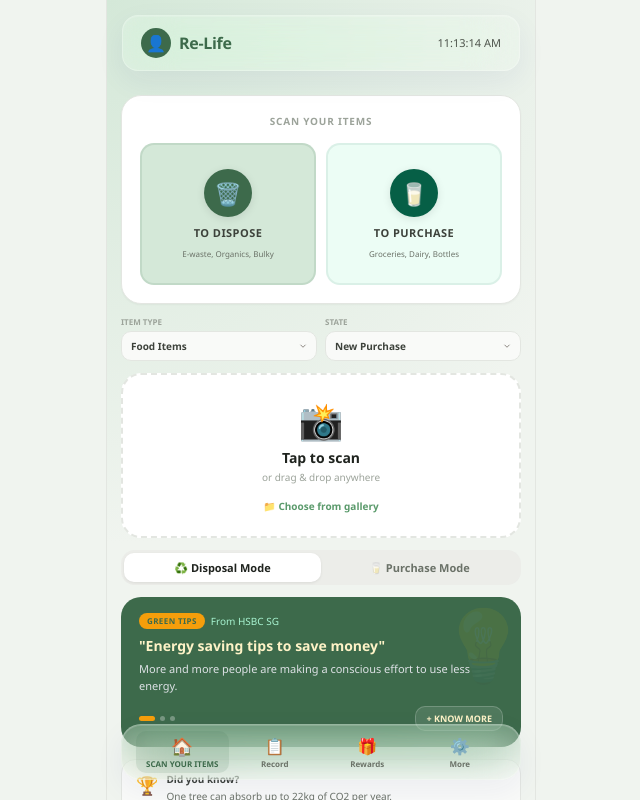
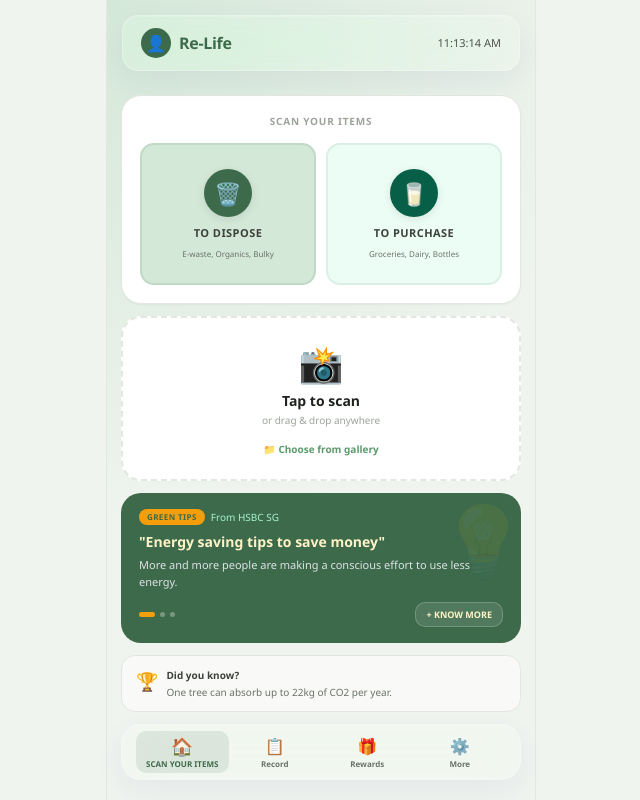
Before and after one commit to fawhfi/re-life, a FastAPI app: page / in a window 1280 px wide. Shown: the whole page, without its empty margins (319-959 px from the left). Run offline with FastAPI, Linux system fonts and the light colour scheme; some libraries are stand-ins or nearby versions.

Commit message:
cleanup: remove mode switcher and schema row, simplify to scan buttons only

```diff
--- a/static/app.js
+++ b/static/app.js
@@ -423,25 +423,16 @@ function navigateTo(name) {
 
 function startScanningMode(mode) {
     state.scanMode = mode;
+    // Dispose defaults: food + about to expire; Purchase defaults: food + new
+    state.itemType = mode === 'dispose' ? 'food' : 'food';
+    state.itemState = mode === 'dispose' ? 'expire' : 'new';
     navigateTo('home');
     setScanModeUI(mode);
 }
 
 function setScanModeUI(mode) {
     state.scanMode = mode;
-    document.querySelectorAll('.mode-switcher button').forEach(b => b.classList.remove('is-active'));
-    const btn = document.getElementById(`mode-${mode}`);
-    if (btn) btn.classList.add('is-active');
 }
-
-function updateItemType() {
-    state.itemType = document.getElementById('schema-item-type').value;
-}
-
-function updateItemState() {
-    state.itemState = document.getElementById('schema-item-state').value;
-}
-
 
 // ═══════════════════════════════════════════════════════════════════════
 // 8. FILE UPLOAD
--- a/static/style.css
+++ b/static/style.css
@@ -434,13 +434,6 @@ body {
     transform: translateX(20px);
 }
 
-/* ── Schema Selector ───────────────────────────────────────────────── */
-.schema-row {
-    display: grid;
-    grid-template-columns: 1fr 1fr;
-    gap: 8px;
-}
-
 .select-field {
     width: 100%;
     padding: 7px 9px;
@@ -548,34 +541,6 @@ body {
     display: flex;
     align-items: center;
     justify-content: center;
-}
-
-/* ── Mode Switcher ─────────────────────────────────────────────────── */
-.mode-switcher {
-    display: flex;
-    background: rgba(231, 229, 228, 0.5);
-    padding: 3px;
-    border-radius: var(--radius-md);
-}
-
-.mode-switcher button {
-    flex: 1;
-    padding: 7px;
-    font-size: 11px;
-    font-weight: 700;
-    border: none;
-    border-radius: var(--radius-sm);
-    cursor: pointer;
-    transition: all 0.2s;
-    background: transparent;
-    color: var(--color-gray-500);
-    font-family: inherit;
-}
-
-.mode-switcher button.is-active {
-    background: var(--color-white);
-    color: var(--color-gray-800);
-    box-shadow: 0 1px 3px rgba(0, 0, 0, 0.08);
 }
 
 /* ── Record Card ───────────────────────────────────────────────────── */
@@ -1893,20 +1858,6 @@ body:has(.camera-modal.is-shown) .app-header,
     background: var(--color-gray-100);
 }
 
-[data-theme="dark"] .mode-switcher {
-    background: rgba(255, 255, 255, 0.04);
-}
-
-[data-theme="dark"] .mode-switcher button {
-    color: var(--color-gray-400);
-}
-
-[data-theme="dark"] .mode-switcher button.is-active {
-    background: var(--color-gray-200);
-    color: var(--color-gray-800);
-    box-shadow: none;
-}
-
 [data-theme="dark"] .nav {
     border-color: var(--color-gray-200);
 }
--- a/templates/index.html
+++ b/templates/index.html
@@ -40,23 +40,6 @@
         </div>
       </div>
 
-      <div id="schema-row" class="schema-row">
-        <div class="rating-item" style="gap:3px">
-          <span class="rating-label" id="lbl-item-type">Item Type</span>
-          <select class="select-field" id="schema-item-type" onchange="updateItemType()">
-            <option value="food">Food Items</option>
-            <option value="general">General Items</option>
-          </select>
-        </div>
-        <div class="rating-item" style="gap:3px">
-          <span class="rating-label" id="lbl-item-state">State</span>
-          <select class="select-field" id="schema-item-state" onchange="updateItemState()">
-            <option value="new">New Purchase</option>
-            <option value="expire">About to Expire</option>
-          </select>
-        </div>
-      </div>
-
       <div class="upload-zone" id="upload-zone" onclick="zoneTap()">
         <div class="upload-zone-icon">📸</div>
         <div class="upload-zone-text" id="lbl-upload-text">Tap to scan</div>
@@ -67,11 +50,6 @@
           <img id="upload-preview-img" src="" alt="Preview">
           <button class="upload-preview-remove" onclick="event.stopPropagation();clearPreview()">×</button>
         </div>
-      </div>
-
-      <div class="mode-switcher">
-        <button id="mode-dispose" class="is-active" onclick="setScanModeUI('dispose')">♻️ Disposal Mode</button>
-        <button id="mode-purchase" onclick="setScanModeUI('purchase')">🥛 Purchase Mode</button>
       </div>
 
       <div id="scan-status" class="scanning-status">
```
